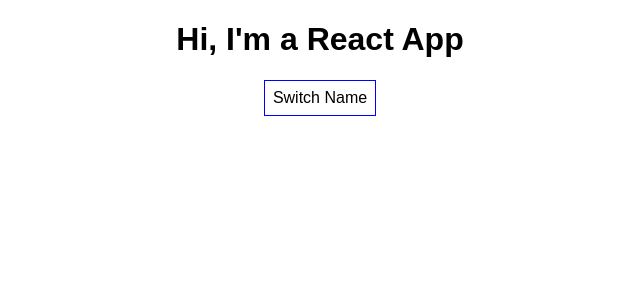
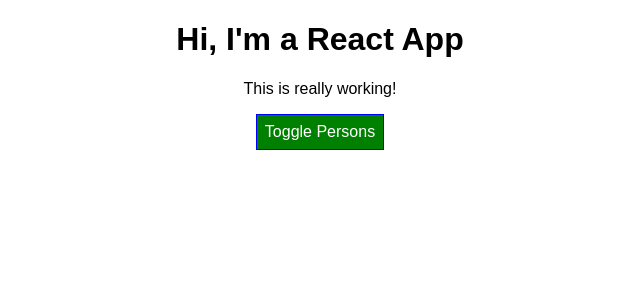
Before and after one commit to angelagyang/react-udemy, a React (Create React App) app in the folder react-complete-guide/: page / in a window 1280 px wide. Shown: the top 300 px of the page, without its empty margins (320-960 px from the left). Built offline with nearby package versions, Linux system fonts and the light colour scheme.

Commit message:
Radium pseudo-selector example

```diff
--- a/react-complete-guide/package.json
+++ b/react-complete-guide/package.json
@@ -3,6 +3,7 @@
   "version": "0.1.0",
   "private": true,
   "dependencies": {
+    "radium": "^0.26.1",
     "react": "^17.0.1",
     "react-dom": "^17.0.1",
     "react-scripts": "1.1.5"
--- a/react-complete-guide/src/App.css
+++ b/react-complete-guide/src/App.css
@@ -1,3 +1,11 @@
 .App {
   text-align: center;
 }
+
+.red {
+  color: red;
+}
+
+.bold {
+  font-weight: bold;
+}
--- a/react-complete-guide/src/App.js
+++ b/react-complete-guide/src/App.js
@@ -1,6 +1,8 @@
 import React, { Component } from 'react';
 import './App.css';
-import Person from './Person/Person'
+import Radium from 'radium';
+import Person from './Person/Person';
+
 
 class App extends Component {
   state = {
@@ -42,11 +44,16 @@
 
   render() {
     const style = {
-      backgroundColor: 'white',
+      backgroundColor: 'green',
+      color: 'white',
       font: 'inherit',
       border: '1px solid blue',
       padding: '8px',
-      cursor: 'pointer'
+      cursor: 'pointer',
+      ':hover': {
+        backgroundColor: 'lightgreen',
+        color: 'black'
+      }
     };
 
     let persons = null;
@@ -64,14 +71,30 @@
           })}
         </div>
       );
+
+      // dynamic styling
+      style.backgroundColor = 'red';
+      style[':hover'] = {
+        backgroundColor: 'salmon',
+        color: 'black'
+      }
+    }
+
+    let classes = [] // class names defined in CSS file
+    if (this.state.persons.length < 2) {
+      classes.push('red');
+    }
+    if (this.state.persons.length < 1) {
+      classes.push('bold');
     }
 
     return (
       <div className="App">
         <h1>Hi, I'm a React App</h1>
+        <p className={classes.join(' ')}>This is really working!</p>
         <button
           onClick={this.togglePersonsHandler}
-          style={style}>Switch Name</button>
+          style={style}>Toggle Persons</button>
         {persons}
 
       </div>
@@ -81,4 +104,4 @@
   }
 }
 
-export default App;
+export default Radium(App);
```
Also changed, not shown: 1 other file (tests, documents, lock files or other folders).
